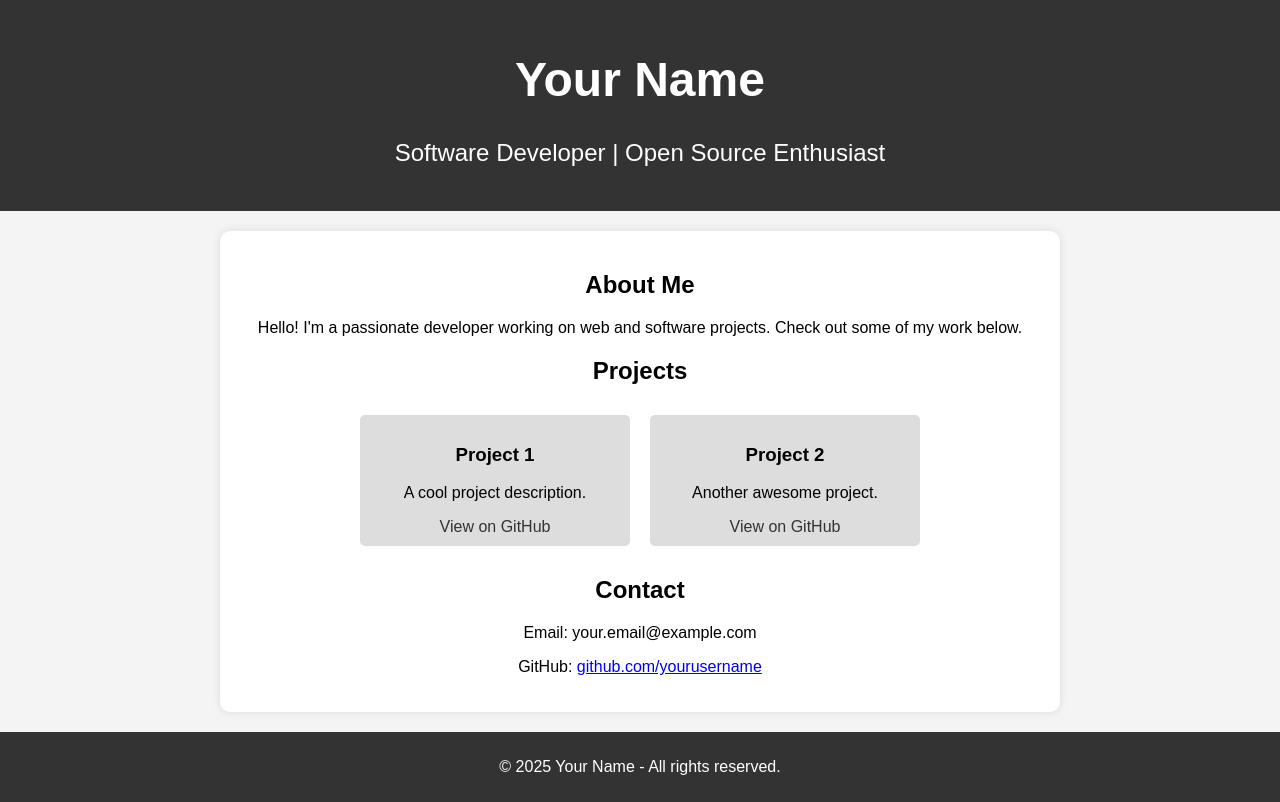
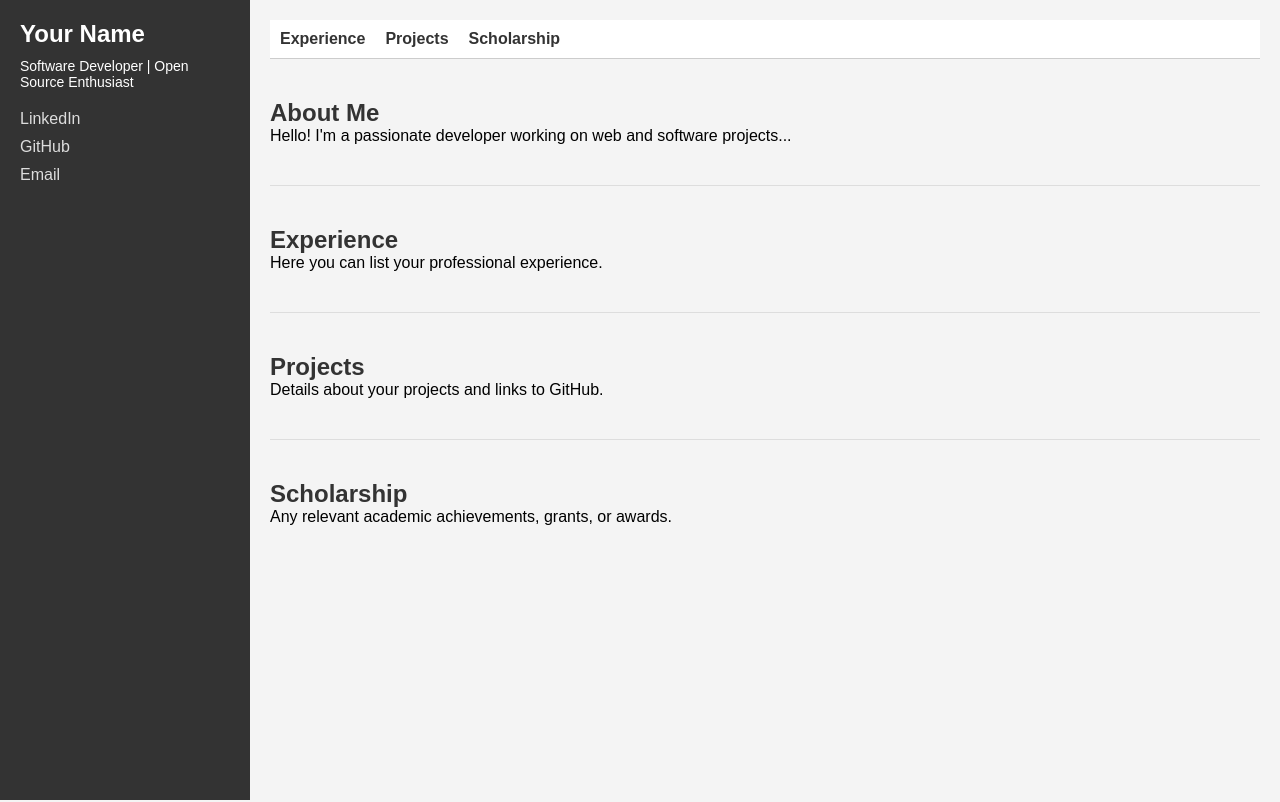
Before and after one commit to lorenzouttini/lorenzouttini.github.io, a plain HTML site: page index.html in a window 1280 px wide. Drawn offline with Linux system fonts and the light colour scheme.

Commit message:
Added index.html

```diff
--- a/index.html
+++ b/index.html
@@ -5,85 +5,70 @@
     <meta name="viewport" content="width=device-width, initial-scale=1.0">
     <title>Your Name - Portfolio</title>
     <style>
-        body {
-            font-family: Arial, sans-serif;
-            margin: 0;
-            padding: 0;
-            background-color: #f4f4f4;
-            text-align: center;
-        }
-        header {
-            background-color: #333;
-            color: white;
-            padding: 20px;
-            font-size: 24px;
-        }
-        .container {
-            max-width: 800px;
-            margin: 20px auto;
-            padding: 20px;
-            background: white;
-            border-radius: 10px;
-            box-shadow: 0 0 10px rgba(0, 0, 0, 0.1);
-        }
-        .projects {
-            display: flex;
-            flex-wrap: wrap;
-            justify-content: center;
-        }
-        .project {
-            background: #ddd;
-            padding: 10px;
-            margin: 10px;
-            border-radius: 5px;
-            width: 250px;
-            text-align: center;
-        }
-        .project a {
-            text-decoration: none;
-            color: #333;
-        }
-        footer {
-            margin-top: 20px;
-            padding: 10px;
-            background: #333;
-            color: white;
-        }
+        * { margin: 0; padding: 0; box-sizing: border-box; font-family: Arial, sans-serif; }
+        body { display: flex; height: 100vh; background-color: #f4f4f4; }
+
+        /* Sidebar */
+        .sidebar { width: 250px; background: #333; color: white; padding: 20px; position: fixed; height: 100%; }
+        .sidebar h1 { font-size: 24px; margin-bottom: 10px; }
+        .sidebar p { font-size: 14px; margin-bottom: 20px; }
+        .sidebar a { color: #ddd; text-decoration: none; display: block; margin-bottom: 10px; }
+        .sidebar a:hover { color: white; }
+
+        /* Main Content */
+        .main { margin-left: 250px; flex: 1; padding: 20px; }
+        .nav { display: flex; gap: 20px; background: white; padding: 10px; position: sticky; top: 0; border-bottom: 1px solid #ccc; }
+        .nav a { text-decoration: none; color: #333; font-weight: bold; }
+        .nav a:hover { color: #007BFF; }
+
+        /* Sections */
+        .section { padding: 40px 0; border-bottom: 1px solid #ddd; }
+        .section:last-child { border-bottom: none; }
+        h2 { color: #333; }
     </style>
 </head>
 <body>
 
-    <header>
+    <!-- Sidebar -->
+    <div class="sidebar">
         <h1>Your Name</h1>
         <p>Software Developer | Open Source Enthusiast</p>
-    </header>
+        <a href="https://linkedin.com/in/yourprofile" target="_blank">LinkedIn</a>
+        <a href="https://github.com/yourusername" target="_blank">GitHub</a>
+        <a href="mailto:your.email@example.com">Email</a>
+    </div>
 
-    <div class="container">
-        <h2>About Me</h2>
-        <p>Hello! I'm a passionate developer working on web and software projects. Check out some of my work below.</p>
+    <!-- Main Content -->
+    <div class="main">
 
-        <h2>Projects</h2>
-        <div class="projects">
-            <div class="project">
-                <h3>Project 1</h3>
-                <p>A cool project description.</p>
-                <a href="https://github.com/yourusername/project1" target="_blank">View on GitHub</a>
-            </div>
-            <div class="project">
-                <h3>Project 2</h3>
-                <p>Another awesome project.</p>
-                <a href="https://github.com/yourusername/project2" target="_blank">View on GitHub</a>
-            </div>
+        <!-- Navigation -->
+        <div class="nav">
+            <a href="#experience">Experience</a>
+            <a href="#projects">Projects</a>
+            <a href="#scholarship">Scholarship</a>
         </div>
 
-        <h2>Contact</h2>
-        <p>Email: your.email@example.com</p>
-        <p>GitHub: <a href="https://github.com/yourusername" target="_blank">github.com/yourusername</a></p>
+        <!-- Sections -->
+        <div id="about" class="section">
+            <h2>About Me</h2>
+            <p>Hello! I'm a passionate developer working on web and software projects...</p>
+        </div>
+
+        <div id="experience" class="section">
+            <h2>Experience</h2>
+            <p>Here you can list your professional experience.</p>
+        </div>
+
+        <div id="projects" class="section">
+            <h2>Projects</h2>
+            <p>Details about your projects and links to GitHub.</p>
+        </div>
+
+        <div id="scholarship" class="section">
+            <h2>Scholarship</h2>
+            <p>Any relevant academic achievements, grants, or awards.</p>
+        </div>
     </div>
-
-    <footer>
-        <p>&copy; 2025 Your Name - All rights reserved.</p>
-    </footer>
 
 </body>
 </html>
```
